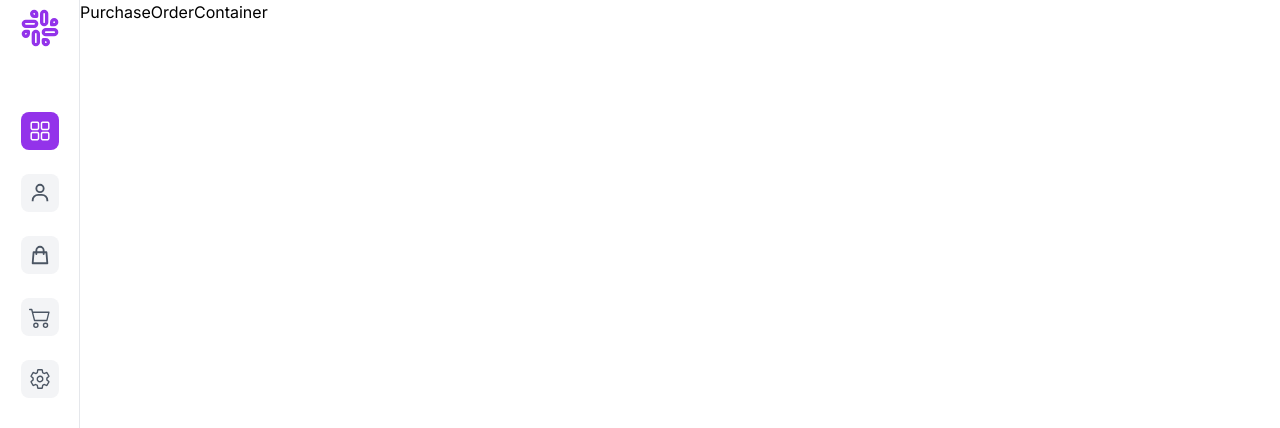
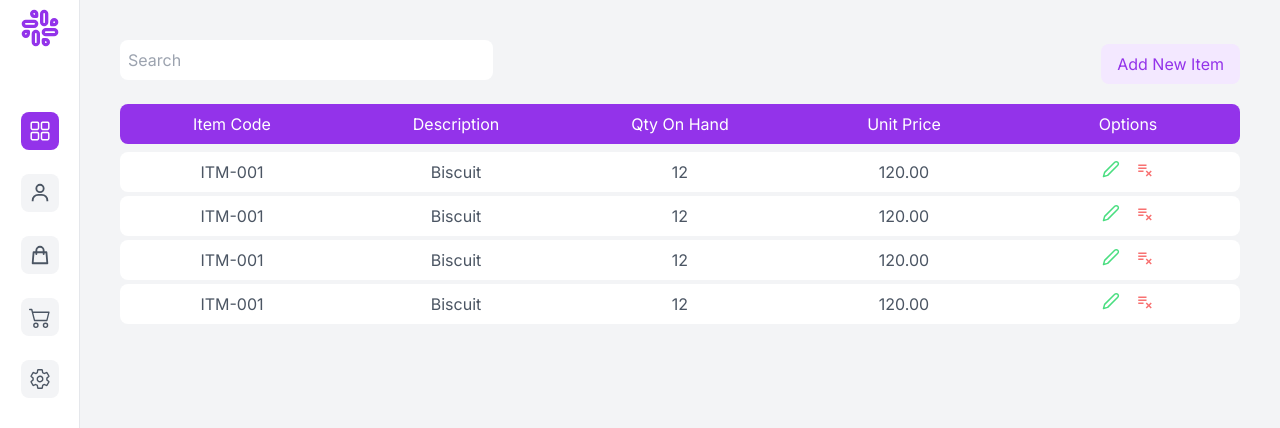
Before and after one commit to Sandun-Induranga/Next.js-POS, a Next.js app: page /purchaseOrder in a window 1280 px wide. Shown: the top 428 px of the page. Built offline with nearby package versions, Linux system fonts and the light colour scheme.

Commit message:
PurchaseOrderContainer Updated

```diff
--- a/components/ItemsContainer.jsx
+++ b/components/ItemsContainer.jsx
@@ -27,11 +27,11 @@ const ItemsContainer = () => {
   const handleClose = () => setOpen(false);
 
   return (
-    <div className="p-10 bg-gray-100 min-h-screen outline-none border-none">
+    <div className="p-10 bg-gray-100 min-h-screen">
       <section className="flex sm:justify-between items-center sm:flex-row flex-col gap-4 mb-4">
         <input
           type="search"
-          className="lg:w-1/3 p-2 rounded-lg mb-2"
+          className="lg:w-1/3 p-2 rounded-lg mb-2 hover:outline-none"
           placeholder="Search"
         />
         <button
--- a/components/PurchaseOrderContainer.jsx
+++ b/components/PurchaseOrderContainer.jsx
@@ -1,7 +1,166 @@
-import React from "react";
+"use client";
+import React, { useState } from "react";
+import { FiEdit2 } from "react-icons/fi";
+import { MdPlaylistRemove } from "react-icons/md";
+import Box from "@mui/material/Box";
+import Typography from "@mui/material/Typography";
+import Modal from "@mui/material/Modal";
+import TextField from "@mui/material/TextField";
+
+const style = {
+  position: "absolute",
+  top: "50%",
+  left: "50%",
+  transform: "translate(-50%, -50%)",
+  width: 400,
+  bgcolor: "background.paper",
+  border: "2px solid rgb(243 244 246 / var(--tw-bg-opacity))",
+  boxShadow: 24,
+  borderRadius: "10px",
+  p: 4,
+  color: "rgb(55 65 81 / var(--tw-text-opacity))",
+};
 
 const PurchaseOrderContainer = () => {
-  return <div>PurchaseOrderContainer</div>;
+  const [open, setOpen] = useState(false);
+  const handleOpen = () => setOpen(true);
+  const handleClose = () => setOpen(false);
+
+  return (
+    <div className="p-10 bg-gray-100 min-h-screen">
+      <section className="flex sm:justify-between items-center sm:flex-row flex-col gap-4 mb-4">
+        <input
+          type="search"
+          className="lg:w-1/3 p-2 rounded-lg mb-2 hover:outline-none"
+          placeholder="Search"
+        />
+        <button
+          className="bg-purple-100 px-4 py-2 text-purple-600 rounded-lg hover:bg-purple-600 hover:text-white"
+          onClick={handleOpen}
+        >
+          Add New Item
+        </button>
+      </section>
+      <ul>
+        <li className="grid grid-cols-5 justify-center text-center bg-purple-600 py-2 rounded-lg text-white mb-2">
+          <h1>Item Code</h1>
+          <h1>Description</h1>
+          <h1>Qty On Hand</h1>
+          <h1>Unit Price</h1>
+          <h1>Options</h1>
+        </li>
+        <li className="grid grid-cols-5 justify-center text-center bg-white py-2 rounded-lg text-gray-600 mt-1">
+          <h1>ITM-001</h1>
+          <h1>Biscuit</h1>
+          <h1>12</h1>
+          <h1>120.00</h1>
+          <div className="flex justify-center gap-4">
+            <FiEdit2 size={18} className="text-green-400" />
+            <MdPlaylistRemove size={18} className="text-red-400" />
+          </div>
+        </li>
+        <li className="grid grid-cols-5 justify-center text-center bg-white py-2 rounded-lg text-gray-600 mt-1">
+          <h1>ITM-001</h1>
+          <h1>Biscuit</h1>
+          <h1>12</h1>
+          <h1>120.00</h1>
+          <div className="flex justify-center gap-4">
+            <FiEdit2 size={18} className="text-green-400" />
+            <MdPlaylistRemove size={18} className="text-red-400" />
+          </div>
+        </li>
+        <li className="grid grid-cols-5 justify-center text-center bg-white py-2 rounded-lg text-gray-600 mt-1">
+          <h1>ITM-001</h1>
+          <h1>Biscuit</h1>
+          <h1>12</h1>
+          <h1>120.00</h1>
+          <div className="flex justify-center gap-4">
+            <FiEdit2 size={18} className="text-green-400" />
+            <MdPlaylistRemove size={18} className="text-red-400" />
+          </div>
+        </li>
+        <li className="grid grid-cols-5 justify-center text-center bg-white py-2 rounded-lg text-gray-600 mt-1">
+          <h1>ITM-001</h1>
+          <h1>Biscuit</h1>
+          <h1>12</h1>
+          <h1>120.00</h1>
+          <div className="flex justify-center gap-4">
+            <FiEdit2 size={18} className="text-green-400" />
+            <MdPlaylistRemove size={18} className="text-red-400" />
+          </div>
+        </li>
+      </ul>
+      <Modal
+        open={open}
+        onClose={handleClose}
+        aria-labelledby="modal-modal-title"
+        aria-describedby="modal-modal-description"
+      >
+        <Box sx={style}>
+          <Typography
+            id="modal-modal-title"
+            variant="div"
+            component="div"
+            className="!text-gray-600 !font-semibold !text-xl"
+          >
+            Manage Items
+          </Typography>
+          <Typography
+            className="!mt-6 !w-full !flex !flex-col !gap-4"
+            id="modal-modal-description"
+          >
+            <TextField
+              id="outlined-basic"
+              label="Item Code"
+              variant="outlined"
+              color="secondary"
+              required
+            />
+            <TextField
+              id="outlined-basic"
+              label="Description"
+              variant="outlined"
+              color="secondary"
+              required
+            />
+            <TextField
+              id="outlined-basic"
+              label="Qty On hand"
+              variant="outlined"
+              color="secondary"
+              required
+            />
+            <TextField
+              id="outlined-basic"
+              label="Unit Price"
+              variant="outlined"
+              color="secondary"
+              required
+            />
+          </Typography>
+          <Typography
+            id="modal-modal-footer"
+            variant="div"
+            component="div"
+            className="!flex !justify-end !gap-4 !mt-4"
+          >
+            <button
+              className="bg-red-100 px-4 py-2 text-red-600 rounded-lg hover:bg-red-600 hover:text-white"
+              onClick={handleClose}
+            >
+              Close
+            </button>
+            <button
+              className="bg-green-100 px-4 py-2 text-green-600 rounded-lg hover:bg-green-600 hover:text-white"
+              onClick={handleClose}
+            >
+              Save
+            </button>
+          </Typography>
+        </Box>
+      </Modal>
+    </div>
+  );
 };
 
 export default PurchaseOrderContainer;
```
